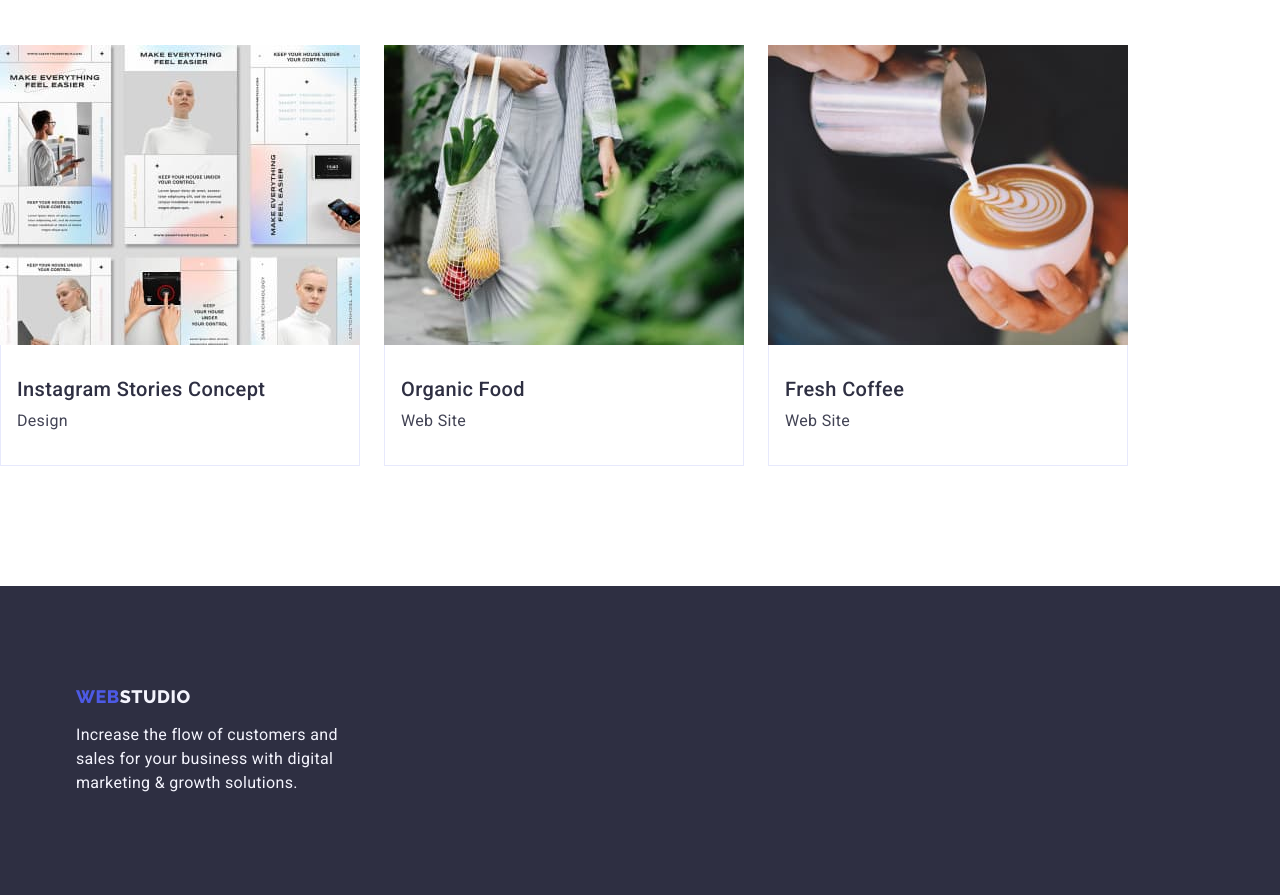
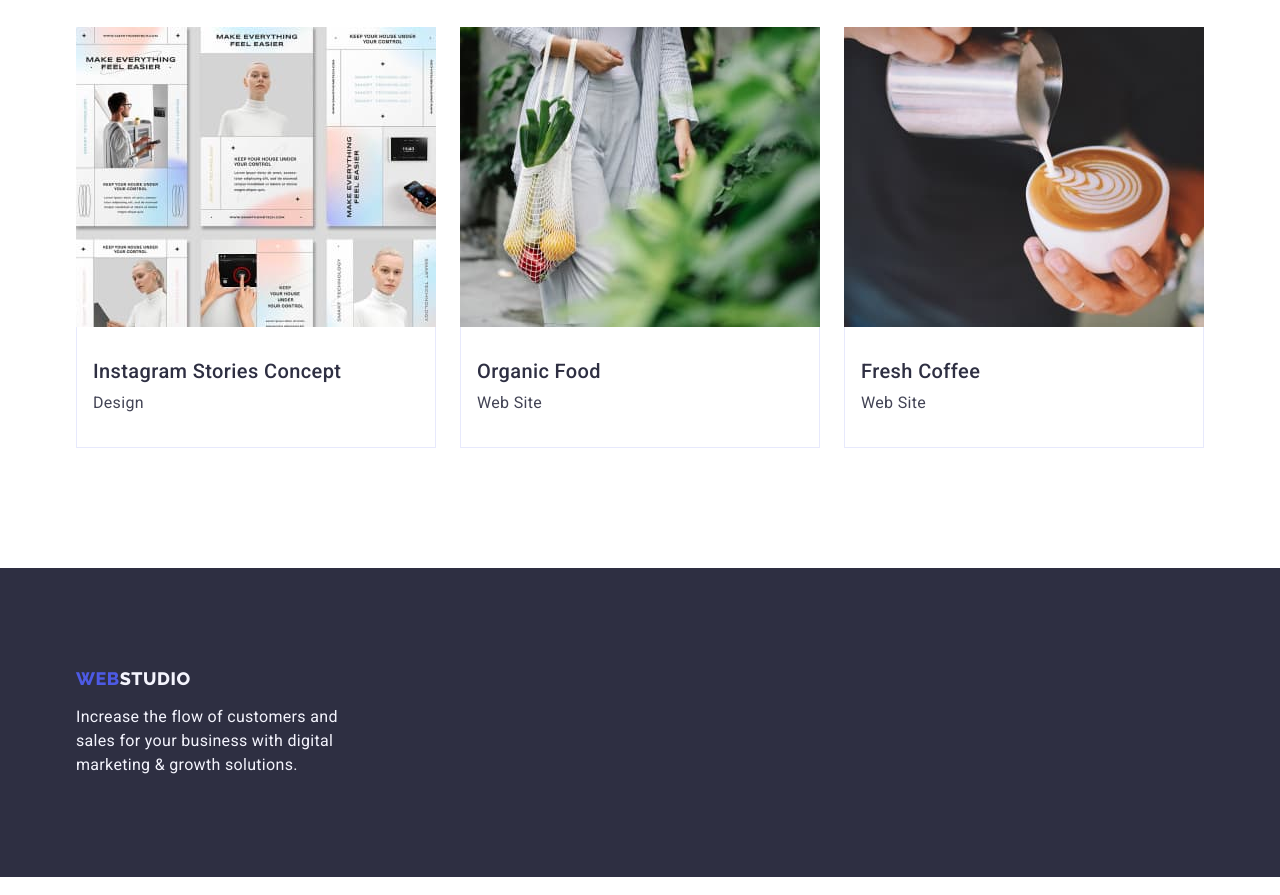
Before and after one commit to myrka24/goit-markup-hw-03, a plain HTML site: page portfolio.html in a window 1280 px wide. Shown: the part 1202-2097 px from the top of the page. Drawn offline with nearby package versions, Linux system fonts and the light colour scheme.

Commit message:
goit-markup-hw-03-ver3

```diff
--- a/css/styles.css
+++ b/css/styles.css
@@ -298,8 +298,7 @@ padding: 32px 16px;
   display: inline-block;
   margin-bottom: 16px;
 }
-.footer-container-logo {
-}
+
 .footer-logo-brand {
   color: var(--footer-text-color);
   max-width: 264px;
--- a/portfolio.html
+++ b/portfolio.html
@@ -62,7 +62,7 @@
 
     <main>
       <section class="portfolio-menu">
-        < class="container portfolio-container">
+        <div class="container portfolio-container">
           <h1 hidden class="visually-hidden">Menu</h1>
           <ul class="portfolio-menu-list list">
             <li class="portfolio-menu-item">
@@ -235,11 +235,9 @@
 
     <footer class="footer">
       <div class="container">
-        <div class="footer-container-logo">
         <a href="./index.html" class="footer-logo-link link"
           >Web<span class="footer-logo-brand">Studio</span></a
         >
-        </div>
         <p class="footer-text">
           Increase the flow of customers and sales for your business with
           digital marketing & growth solutions.
```
Also changed, not shown: index.html (+3 -5 lines). Lines whose indentation alone changed are shown as unchanged.
